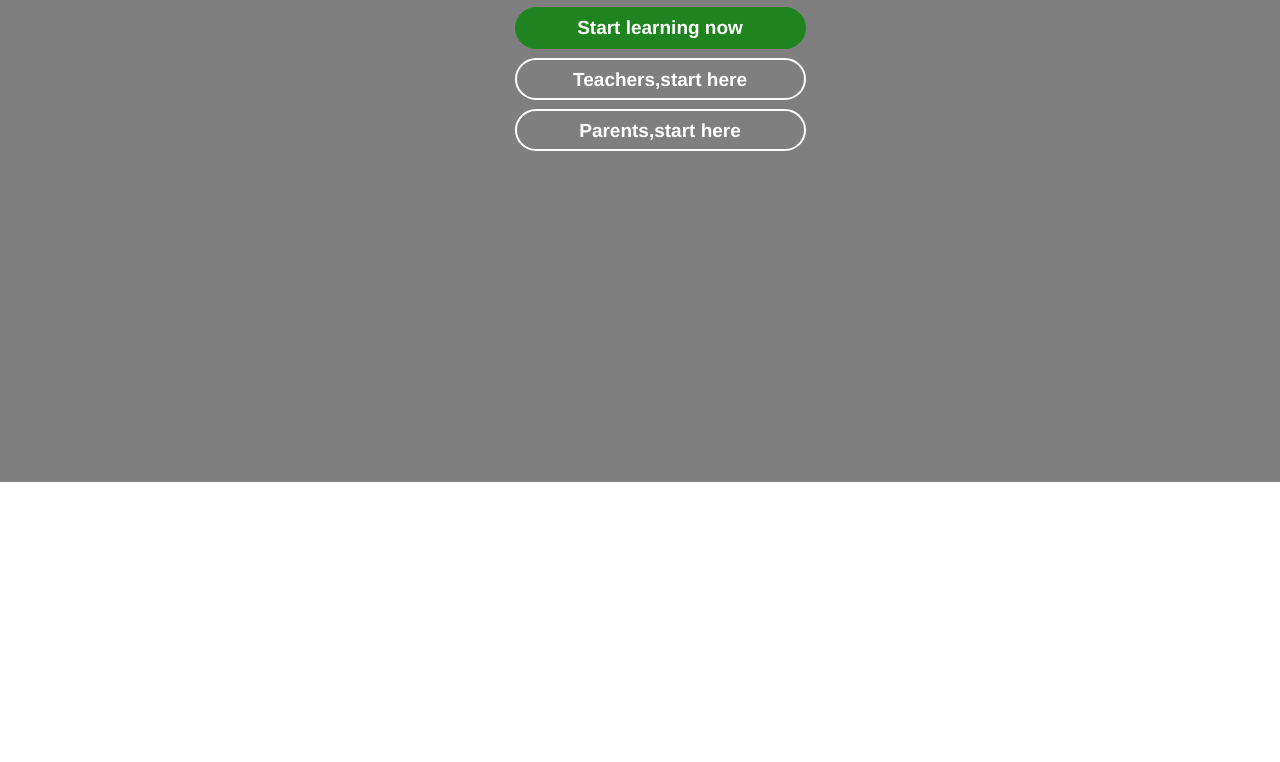
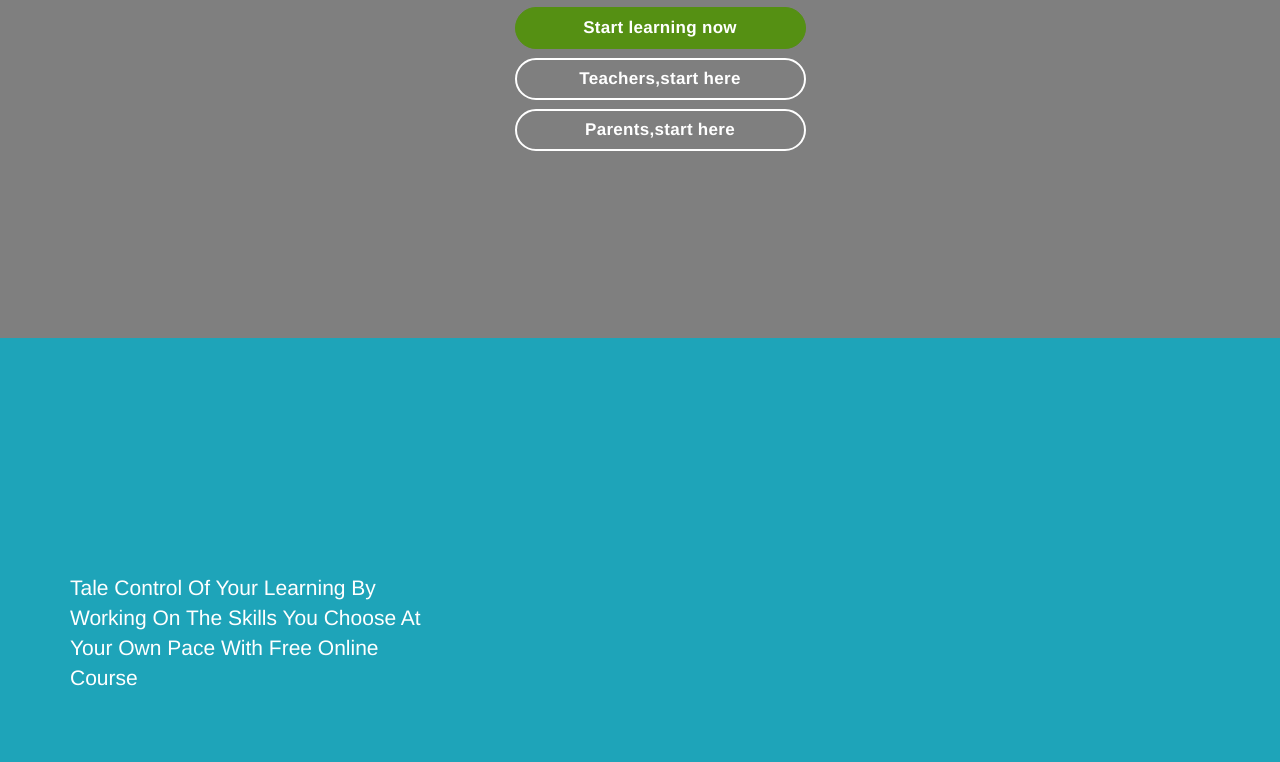
Before and after one commit to dukjamgya/Intern-akademe, a plain HTML site: page khanacademedup.html in a window 1280 px wide. Shown: the part 318-1080 px from the top of the page. Before the commit the page ends 800 px from the top, so only its background shows below. Drawn offline with nearby package versions, Linux system fonts and the light colour scheme.

Commit message:
khan second update

```diff
--- a/CSS/khanacademe.css
+++ b/CSS/khanacademe.css
@@ -12,12 +12,7 @@
     color: green;
     font-size: 18px!important;
 }
-.brand1-link
-{
-    color: white;
-    text-decoration: none!important;
-}
-.brand2-link
+.brand-link
 {
     color: white;
     text-decoration: none!important;
@@ -125,35 +120,52 @@
 .section1-btn1-cust
 {
     width: 291px;
+    letter-spacing: 0.3px!important;
     border-radius: 55px!important;
     color: white;
-    background:#1F841F!important;
-    border-color: #1F841F!important;
+    background: rgb(85, 144, 19)!important;
+    border-color: rgb(85, 144, 19)!important;
     height: 42px;
-    font-size: 19px!important;
+    font-size: 17px!important;
     font-weight: 600!important;
 }
 .section1-btn2-cust
 {
     width: 291px;
     border-radius: 55px!important;
+    letter-spacing: 0.3px!important;
     color: white;
     margin-top: 9px;
     background: transparent;
     border: 2px solid!important;
     height: 42px;
-    font-size: 19px!important;
+    font-size: 17px!important;
     font-weight: 600!important;
 }
 .section1-btn3-cust
 {
     width: 291px;
+    letter-spacing: 0.3px!important;
     border-radius: 55px!important;
     color: white;
     margin-top: 9px;
     background: transparent;
     border: 2px solid!important;
     height: 42px;
-    font-size: 19px!important;
+    font-size: 17px!important;
     font-weight: 600!important;
 }
+.section2
+{
+    position: relative;
+    margin-top: 129px;
+    background: #1EA4B9!important;
+    height: 100%;
+}
+.section2-para1
+{
+    padding-top: 187px;
+    color: white;
+    text-transform: capitalize;
+    font-size: 26px;
+}
--- a/khanacademedup.html
+++ b/khanacademedup.html
@@ -48,13 +48,42 @@
     </nav>
     <section class="jumbotron section1">
         <ul>
-            <li class="section1-list1"><h2 class="section1-list1-header">you only have to know one thing:</h2></li>
-            <li class="section1-list2"><h2 class="section1-list2-header">you can learn anything</h2></li>
-            <li class="section1-list3"><h2 class="section1-list3-header">for free.for everyone.forever</h2></li>
-            <li class="section1-list4"><button type="button" class="btn btn-success section1-btn1-cust">Start learning now</button></li>
-            <li class="section1-list5"><button type="button" class="btn section1-btn2-cust">Teachers,start here</button></li>
-            <li class="section1-list6"><button type="button" class="btn section1-btn3-cust">Parents,start here</button></li>
+            <li class="section1-list1">
+              <h2 class="section1-list1-header">you only have to know one thing:</h2>
+            </li>
+            <li class="section1-list2">
+              <h2 class="section1-list2-header">you can learn anything</h2>
+              </li>
+            <li class="section1-list3">
+              <h2 class="section1-list3-header">for free.for everyone.forever</h2>
+            </li>
+            <li class="section1-list4">
+              <button type="button" class="btn btn-success section1-btn1-cust">Start learning now</button>
+            </li>
+            <li class="section1-list5">
+              <button type="button" class="btn section1-btn2-cust">Teachers,start here</button>
+            </li>
+            <li class="section1-list6">
+              <button type="button" class="btn section1-btn3-cust">Parents,start here</button>
+            </li>
         </ul>
+    </section>
+
+    <section class="jumbotron section2">
+       <div class="container">
+           <div class="row">
+              <div class="col-md-4 section2-left">
+                  <p class="section2-para1">tale control of your learning by working on the skills you choose at your own pace with free online course
+                  </p>
+              </div>
+              <div class="col-md-4 section2-middle">
+
+              </div>
+              <div class="h col-md-4 section-right">
+
+              </div>
+           </div>
+       </div>
     </section>
     </body>
 </html>
```
